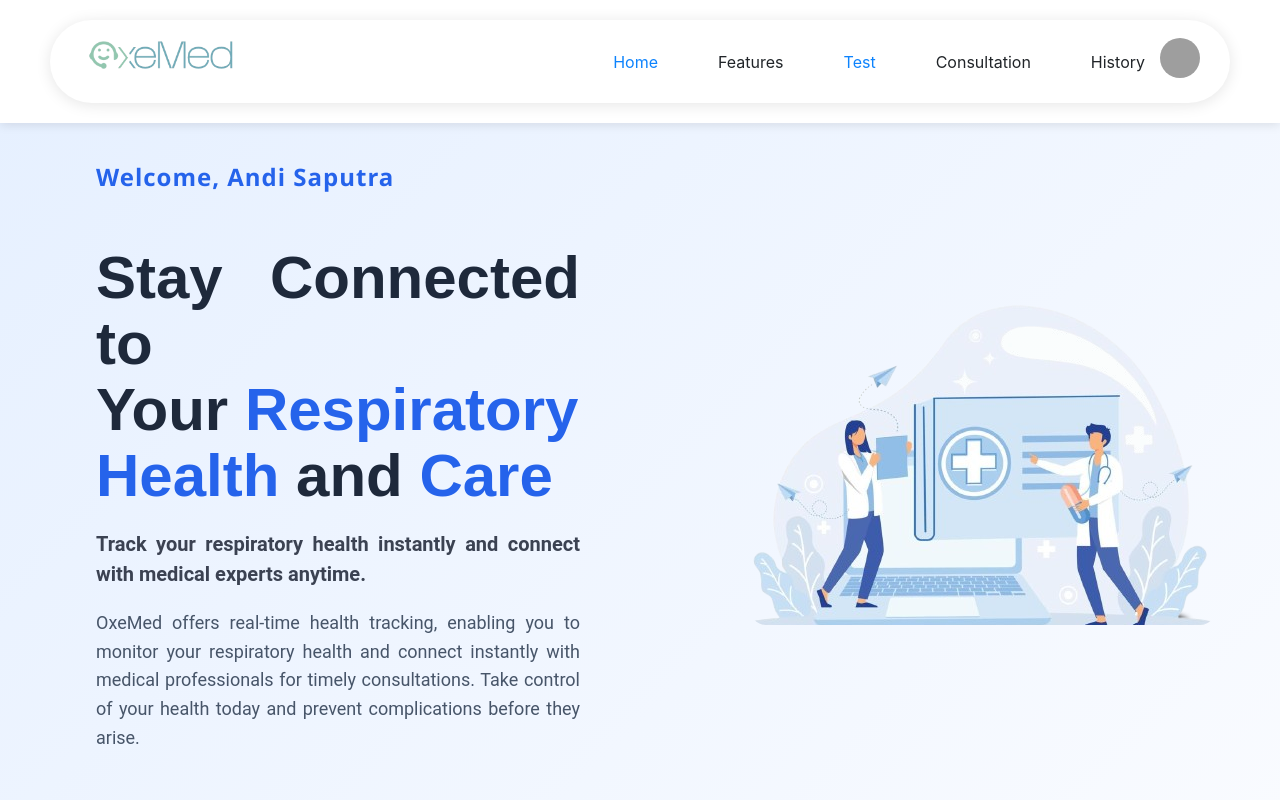
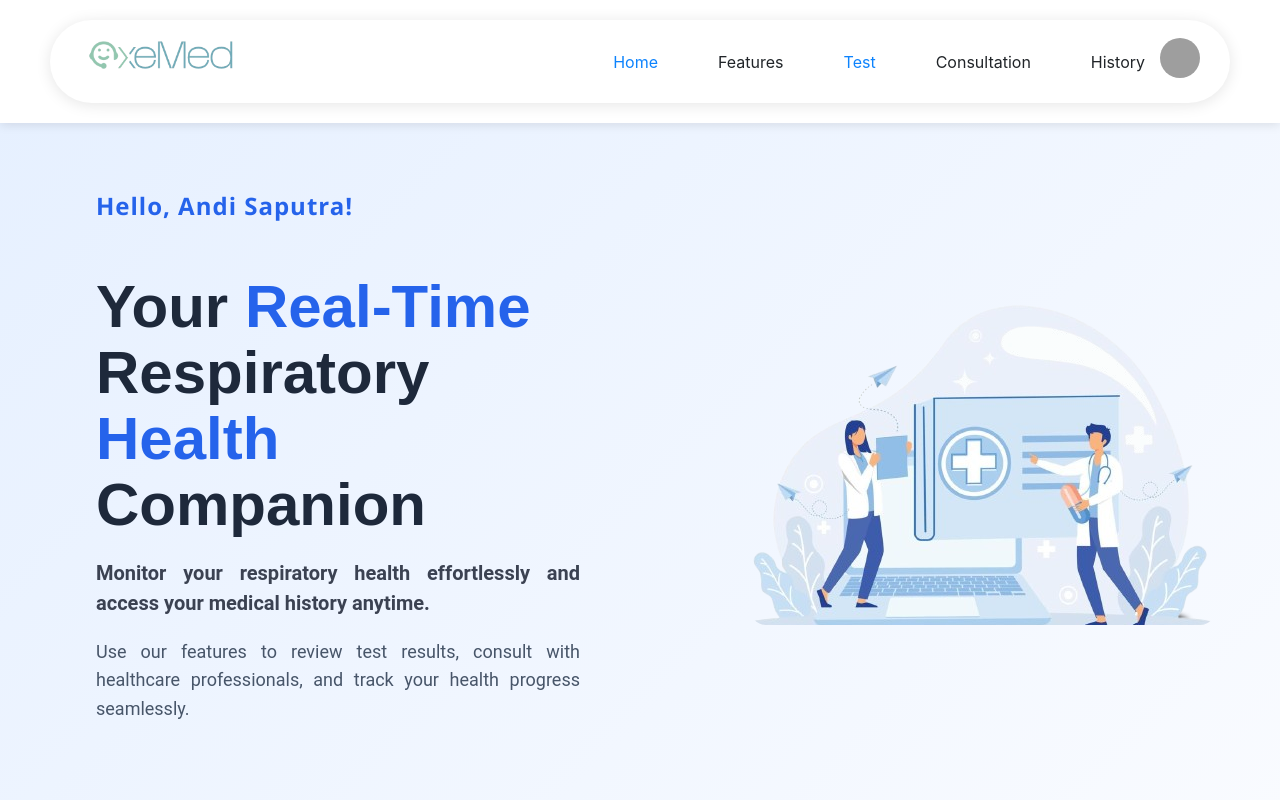
Before and after one commit to vickycxc/OxeMed, a React (Vite) app in the folder frontend/: page /login in a window 1280 px wide. Shown: the top 800 px of the page. Built offline with nearby package versions, Linux system fonts and the light colour scheme; grey boxes are pictures that could not be loaded.

Commit message:
hero section dan urutan history

```diff
--- a/frontend/src/Login.jsx
+++ b/frontend/src/Login.jsx
@@ -219,25 +219,23 @@ const handleLogout = () => {
               fontFamily: "'Segoe UI', Tahoma, Geneva, Verdana, sans-serif",
               letterSpacing: '1px',
             }}>
-              Welcome, Andi Saputra
+              Hello, Andi Saputra!
             </h4>
             <h1>
-              Stay Connected to <br />
-              Your <span className="highlight">Respiratory</span> <br />
-              <span className="highlight">Health </span>and <span className="highlight">Care</span>
+              Your <span className="highlight">Real-Time</span> <br />
+              Respiratory <span className="highlight">Health</span> Companion
             </h1>
             <p className="subheading">
-              Track your respiratory health instantly and connect with medical experts anytime.
+              Monitor your respiratory health effortlessly and access your medical history anytime.
             </p>
             <p className="description">
-              OxeMed offers real-time health tracking, enabling you to monitor your respiratory health and connect instantly with medical professionals for timely consultations. Take control of your health today and prevent complications before they arise.
+              Use our features to review test results, consult with healthcare professionals, and track your health progress seamlessly.
             </p>
           </div>
           <div className="hero-image">
             <img src={mainLogo} alt="Main Logo" className="main-img" />
           </div>
         </section>
-
 
         {/* Features Section */}
         <section id="features" className="features section">
@@ -339,8 +337,8 @@ const handleLogout = () => {
                     </p>
                     <ul className="feature-list">
                       <li>Automatically saved test results.</li>
+                      <li>Visual charts to track your health over time.</li>
                       <li>Easy access to past consultation notes.</li>
-                      <li>Visual charts to track your health over time.</li>
                     </ul>
                     <button className="btn-login" style={{ width: 'fit-content', marginTop: '20px' }} onClick={goToHistory}>
                       View History
```
